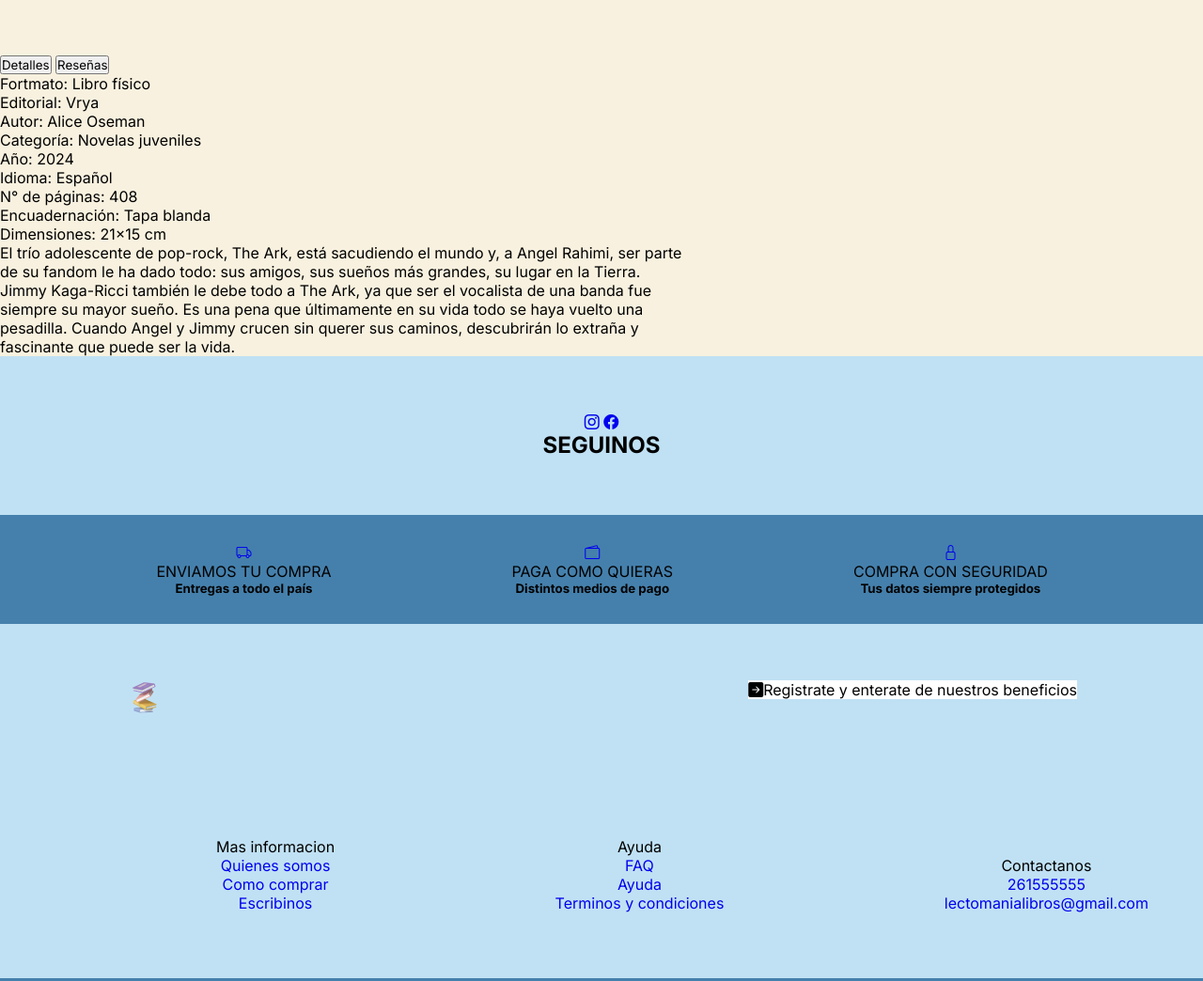
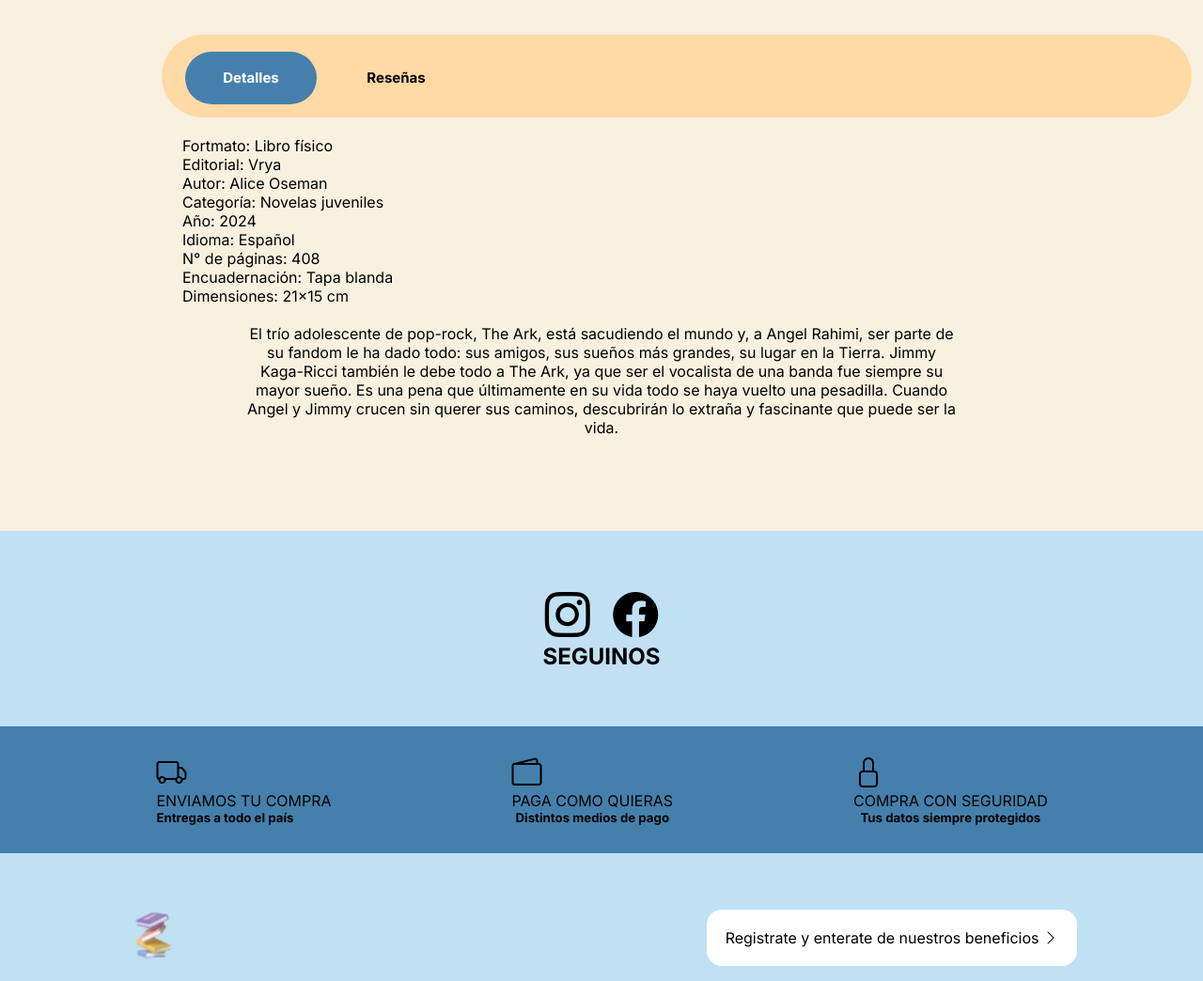
Before and after one commit to pipssssb/Pagina-web---LAB3, a plain HTML site: page Página web - LAB3/producto-detalles.html in a window 1280 px wide. Shown: the part 720-1764 px from the top of the page at 94% size. Drawn offline with nearby package versions, Linux system fonts and the light colour scheme.

Commit message:
HTML y CSS casi listos para empezar con JS

```diff
--- a/Página web - LAB3/estilos.css
+++ b/Página web - LAB3/estilos.css
@@ -158,6 +158,28 @@ body{
     height: 104px;
     border-radius: 4rem;
 }
+.titulo-principal3{
+    background-color: var(--color-naranja);
+    text-align: left;
+    padding: 40px;
+    margin-top: 80px;
+    margin-bottom: 50px;
+    margin-left: 154px;
+    width: 1132px;
+    height: 104px;
+    border-radius: 4rem;
+}
+.titulo-principal4{
+    background-color: var(--color-rosa);
+    text-align: left;
+    padding: 40px;
+    margin-top: 80px;
+    margin-bottom: 50px;
+    margin-left: 154px;
+    width: 1132px;
+    height: 104px;
+    border-radius: 4rem;
+}
 
 .contenedor-libros{
     margin-top: 50px;
@@ -223,23 +245,33 @@ footer{
     text-align: center;
 }
 
+.footer-redes a{
+    font-size: 3rem;
+    padding: 10px;
+}
+
 .footer-datoscopados{
     background-color: var(--color-azul);
     padding-top: 30px;
     padding-bottom: 30px;
-
     overflow: hidden;
 
 }
 
+.footer-datoscopados ul li a{
+    display: flex;
+    font-size: 2rem;
+}
+
 .enviamos-compra{
-    text-align: center;
+    text-align: left;
     float: left;
     margin-left: 13%;
     margin-right: auto;
     margin-top: auto;
     margin-bottom: auto;
 }
+
 .distintos-pagos{
     text-align: center;
     float: left;
@@ -248,6 +280,7 @@ footer{
     margin-top: auto;
     margin-bottom: auto;
 }
+
 .compra-seguridad{
     text-align: center;
     float: left;
@@ -258,30 +291,65 @@ footer{
 }
 
 .footer-newspaper{
+    color: var(--color-grisiscuro);
     display: flex;
     justify-content: space-between;
     padding-top: 60px;
     padding-bottom: 60px;
     margin-left: 134px;
     margin-right: 134px;
+    gap: 1rem;
 }
+
+.boton-newspaper:hover{
+    background-color: var(--color-grismedio);
+    color: var(--color-negro);
+}
+
 .boton-newspaper{
+    padding: 20px;
+    border-radius: 1rem;
     background-color: var(--color-blanco);
     font-size: 1rem;
     cursor: pointer;
-    border:transparent;
+    border: 0;
+    transition: background-color .3s, color .3s;
 }
 
 .footer-links{
-    text-align: center;
+    color: var(--color-negro);
+    text-align: start;
     display: inline-block;
     padding-top: 70px;
     padding-bottom: 70px;
     margin-left: 230px;
 }
 
+.footer-links h4{
+    font-weight: bold;
+    margin-bottom: 20px;
+    border-bottom: 2px solid var(--color-azul);
+    padding-bottom: 10px;
+    display: inline-block;
+}
+
+.footer-links ul li a{
+    font-size: 18px;
+    text-decoration: none;
+    padding-bottom: 10px;
+    color: var(--color-negro);
+    display: block;
+    transition: all .3s ease;
+}
+
+.footer-links ul li a:hover{
+    color: var(--color-grisiscuro);
+    padding-left: 5px;
+}
+
 .footer-copyright{
     background-color: var(--color-azul);
+    color: var(--color-negro);
     padding-top: 8px;
     padding-bottom: 8px;
     text-align: center;
@@ -399,16 +467,6 @@ footer{
     margin-bottom: 60px;
 }
 
-.producto-detalles-boton-compartir{
-    /* border: 0;
-    background-color: transparent;
-    cursor: pointer;
-    padding-right: 20px;
-    font-size: 1rem; */
-    display: block;
-    justify-content: right;
-}
-
 .producto-detalles-libro-imagen{
     background-color: var(--color-blanco);
     height: 520px;
@@ -462,13 +520,72 @@ h4{
     background-color: var(--color-azul);
     color: var(--color-blanco);
     padding: 15px;
-    border-radius: 1rem;
+    border-radius: 2rem;
     font-size: 1rem;
     font-weight: bold;
     cursor: pointer;
     margin-top: 10px;
     margin-bottom: 10px;
     margin-right: 5px;
+
+}
+
+.barra-botones{
+    background-color: var(--color-naranja);
+    width: 1096px;
+    height: 88px;
+    border-radius: 4rem;
+    margin-left: 172px;
+    margin-right: 172px;
+}
+
+.producto-detalles-boton-detalles{
+    border: 0;
+    background-color: var(--color-azul);
+    color: var(--color-blanco);
+    padding: 1rem;
+    border-radius: 4rem;
+    margin-top: 18px;
+    margin-left: 25px;
+    width: 140px;
+    height: 56px;
+    font-weight: bold;
+    cursor: pointer;
+    font-size: 15px;
+}
+
+.producto-detalles-boton-reseñas{
+    border: 0;
+    background-color: transparent;
+    color: var(--color-negro);
+    padding: 1rem;
+    border-radius: 4rem;
+    margin-top: 18px;
+    margin-left: 10px;
+    width: 140px;
+    height: 56px;
+    font-weight: bold;
+    cursor: pointer;
+    transition: background-color .3s, color .3s;
+    font-size: 15px;
+}
+
+.producto-detalles-boton-reseñas:hover{
+    background-color: var(--color-azul);
+    color: var(--color-blanco);
+}
+
+.parrafo-1{
+    margin-left: 172px;
+    padding-left: 22px;
+    padding-top: 20px;
+}
+
+.parrafo-2{
+    text-align: center;
+    margin-left: 263px;
+    margin-right: 263px;
+    margin-bottom: 100px;
 }
 
 /* PRODUCTO DETALLES */
--- a/Página web - LAB3/producto-detalles.html
+++ b/Página web - LAB3/producto-detalles.html
@@ -49,7 +49,7 @@
                 </div>
 
                 <div class="producto-detalles">
-                    <button><a class="boton-compartir" href="#"><i class="bi bi-share-fill"></i></a></button>
+
                     <div class="producto-detalles-libro">
                         <div class="producto-detalles-titulo">
                             <h2>Naci para esto - Alice Oseman</h2>
@@ -60,15 +60,15 @@
                         <div class="producto-detalles-info-pago">
                             <h4>6 cuotas sin interés de $3.666</h4>
                             <div class="producto-detalles-tarjetas">
-                                <img src="imagenes/visa.png" alt="" style="width:40px;height:24.97px";>
-                                <img src="imagenes/mastercard.png" alt="" style="width:43px;height:24.97px";>
-                                <img src="imagenes/mercado pago.png" alt="" style="width:74px;height:24.97px";>
+                                <img src="imagenes/Old_Visa_Logo.svg.png" alt="" style="width:40px;height:24.97px";>
+                                <img src="imagenes/MasterCard_Logo.png" alt="" style="width:43px;height:24.97px";>
+                                <img src="imagenes/mp logo.png" alt="" style="width:74px;height:24.97px";>
                             </div>
                             <h4>VER TODOS LOS MEDIOS DE PAGO</h4>
                         </div>
                         <div class="producto-detalles-botones">
                             <button class="producto-detalles-boton-cantidad">CANTIDAD</button>
-                            <button class="producto-detalles-boton-agregar"><i class="bi bi-plus-circle"></i>Agregar al carrito</button>
+                            <button class="producto-detalles-boton-agregar"><i class="bi bi-plus-circle"></i> Agregar al carrito</button>
                         </div>
                     </div>
 
@@ -76,8 +76,15 @@
             </div>
 
             <div class="producto-detalles-libro-detalles">
-                <button class="producto-detalles-boton-detalles">Detalles</button>
-                <button class="producto-detalles-boton-reseñas">Reseñas</button>
+                <div class="barra-botones">
+                    <ul>
+                        <li>
+                            <a href="#"><button class="producto-detalles-boton-detalles">Detalles</button></a>
+                            <a href="#"> <button class="producto-detalles-boton-reseñas">Reseñas</button></a>
+                        </li>
+                    </ul>
+                </div>
+
                 <p class="parrafo-1">
                     Fortmato: Libro físico<br/>
                     Editorial: Vrya<br/>
@@ -90,11 +97,12 @@
                     Dimensiones: 21x15 cm<br/>
                 </p>
                 <p class="parrafo-2">
-                    El trío adolescente de pop-rock, The Ark, está sacudiendo el mundo y, a Angel Rahimi, ser parte<br/>
-                    de su fandom le ha dado todo: sus amigos, sus sueños más grandes, su lugar en la Tierra.<br/>
-                    Jimmy Kaga-Ricci también le debe todo a The Ark, ya que ser el vocalista de una banda fue<br/>
-                    siempre su mayor sueño. Es una pena que últimamente en su vida todo se haya vuelto una<br/>
-                    pesadilla. Cuando Angel y Jimmy crucen sin querer sus caminos, descubrirán lo extraña y<br/>
+                    <br/>
+                    El trío adolescente de pop-rock, The Ark, está sacudiendo el mundo y, a Angel Rahimi, ser parte
+                    de su fandom le ha dado todo: sus amigos, sus sueños más grandes, su lugar en la Tierra.
+                    Jimmy Kaga-Ricci también le debe todo a The Ark, ya que ser el vocalista de una banda fue
+                    siempre su mayor sueño. Es una pena que últimamente en su vida todo se haya vuelto una
+                    pesadilla. Cuando Angel y Jimmy crucen sin querer sus caminos, descubrirán lo extraña y
                     fascinante que puede ser la vida.<br/>
                 </p>
             </div>
@@ -104,8 +112,6 @@
 
     </div>
 
-    <script src="producto-detalles.js"></script>
-
     <footer class="footer">
 
         <div class="wrapper">
@@ -113,27 +119,27 @@
             <div class="footer-row">
 
                 <div class="footer-redes">
-                    <a href="#"><i class="bi bi-instagram"></i></a>
-                    <a href="#"><i class="bi bi-facebook"></i></a>
+                    <a href="#"><i class="bi bi-instagram" style="color: black;"></i></a>
+                    <a href="#"><i class="bi bi-facebook" style="color: black;"></i></a>
                     <h2>SEGUINOS</h2>
                 </div>
 
                 <div class="footer-datoscopados">
                     <ul>
                         <div class="enviamos-compra">
-                        <li><a href="#"><i class="bi bi-truck"></i></a></li>
+                        <li><a href="#"><i class="bi bi-truck" style="color: black;"></i></a></li>
                         <h4>ENVIAMOS TU COMPRA</h4>
                         <h5>Entregas a todo el país</h5>
                         </div>
 
                         <div class="distintos-pagos">
-                        <li><a href="#"><i class="bi bi-wallet2"></i></a></li>
+                        <li><a href="#"><i class="bi bi-wallet2" style="color: black;"></i></a></li>
                         <h4>PAGA COMO QUIERAS</h4>
                         <h5>Distintos medios de pago</h5>
                         </div>
 
                         <div class="compra-seguridad">
-                        <li><a href="#"><i class="bi bi-lock"></i></a></li>
+                        <li><a href="#"><i class="bi bi-lock" style="color: black;"></i></a></li>
                         <h4>COMPRA CON SEGURIDAD</h4>
                         <h5>Tus datos siempre protegidos</h5>
                         </div>
@@ -141,10 +147,10 @@
                 </div>
 
                 <div class="footer-newspaper">
-                    <img src="imagenes/logo provisorio.png" alt="">
+                    <img src="imagenes/logo provisorio.png" style="width:58px;height:55px;" alt="">
                     <ul>
                         <li>
-                            <button class="boton-newspaper"><i class="bi bi-arrow-right-square-fill"></i>Registrate y enterate de nuestros beneficios</button>
+                            <button class="boton-newspaper">Registrate y enterate de nuestros beneficios  <i class="bi bi-chevron-right"></i></button>
                         </li>
                     </ul>
                 </div>
@@ -183,5 +189,7 @@
         </div>
     </footer>
 
+    <script src="producto-detalles.js"></script>
+
 </body>
 </html>
```
Also changed, not shown: Página web - LAB3/index.html (+13 -12 lines), Página web - LAB3/imagenes/MasterCard_Logo.png (added), Página web - LAB3/imagenes/Old_Visa_Logo.svg.png (added), Página web - LAB3/imagenes/mastercard.png (deleted), Página web - LAB3/imagenes/mercado pago.png (deleted), Página web - LAB3/imagenes/mp logo.png (added), Página web - LAB3/imagenes/visa.png (deleted).
